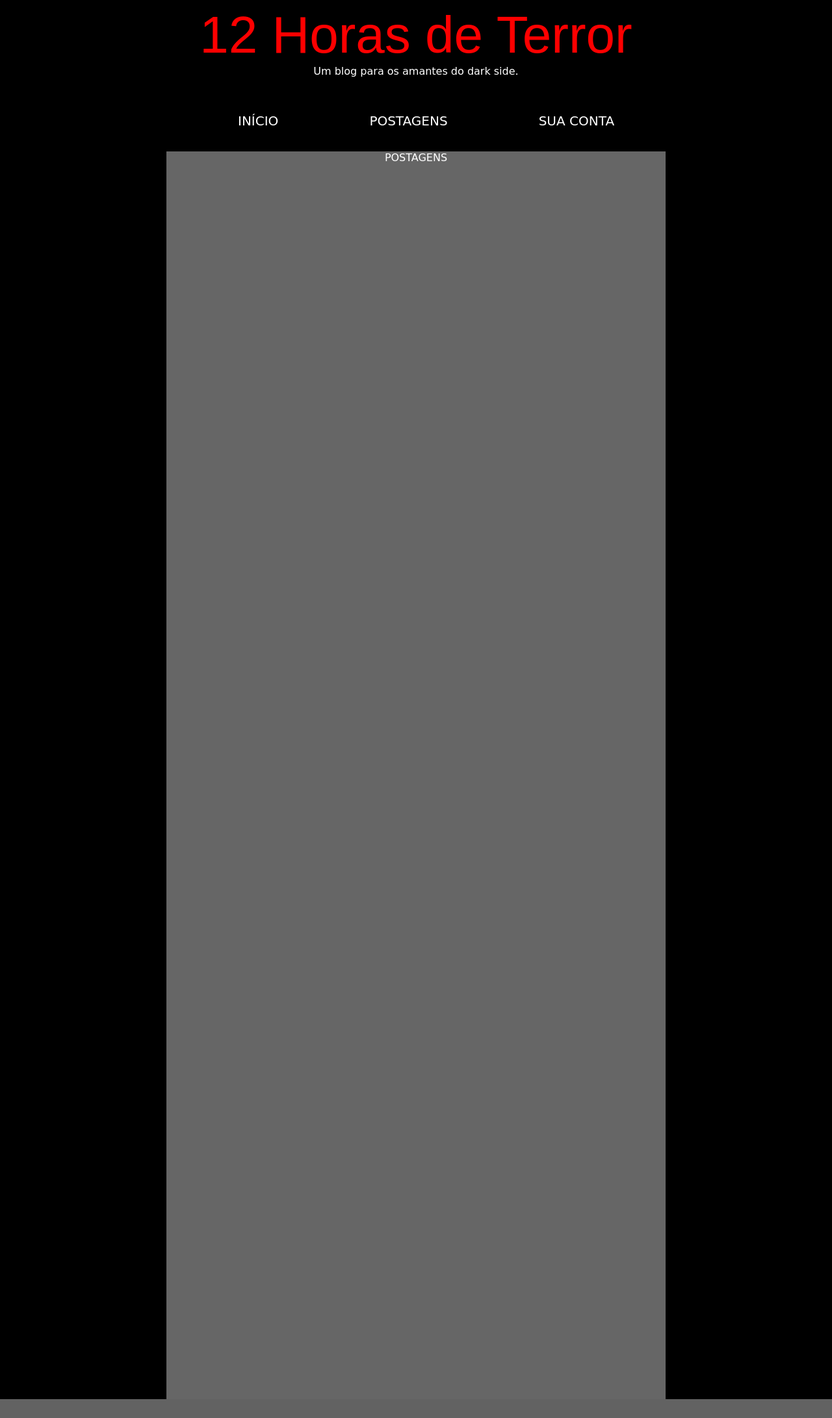
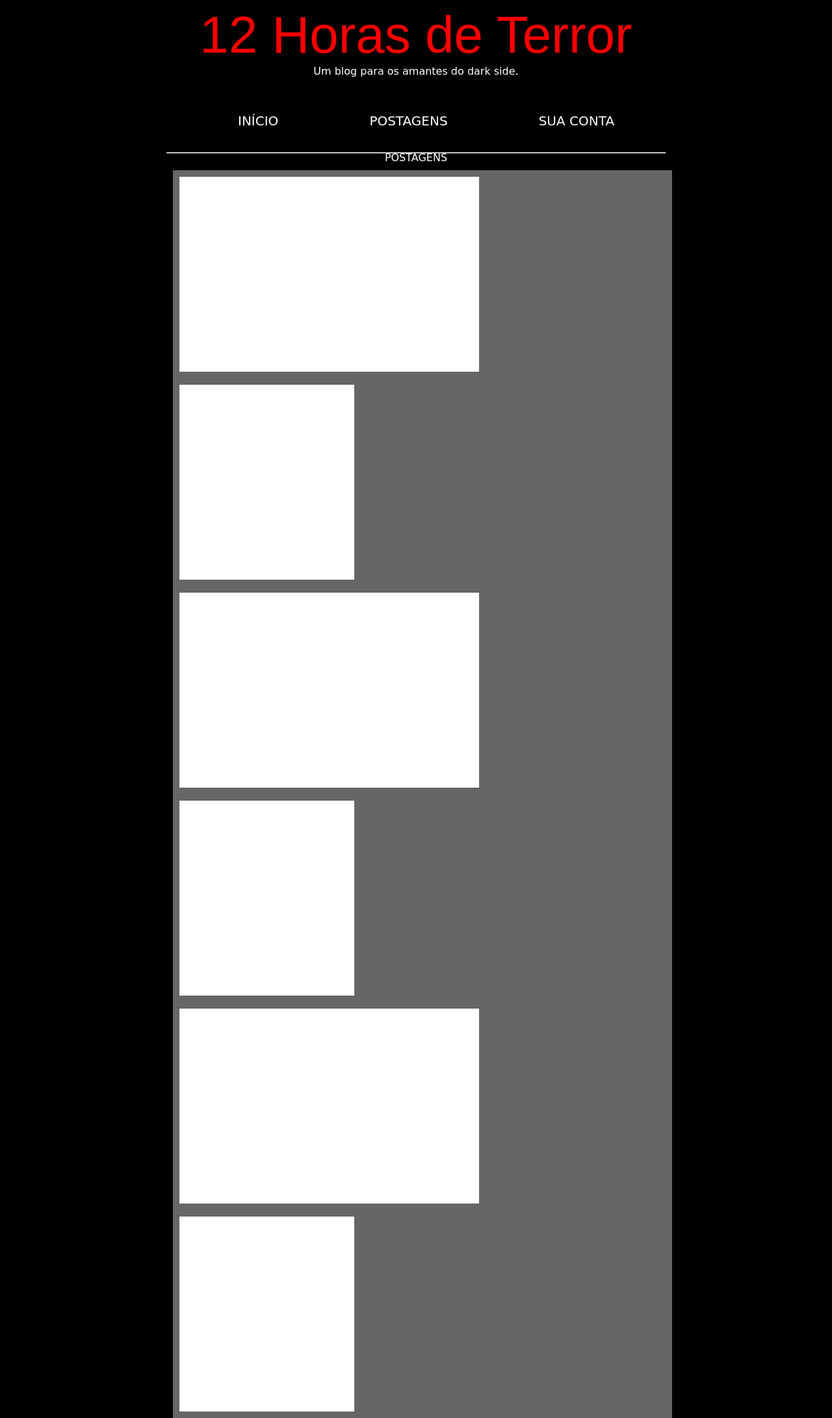
Before and after one commit to luizamazo/progweb-blog, a PHP site: page /inicio.html in a window 1280 px wide. Shown: the whole page at 65% size. Before the commit the page ends 2153 px from the top, so only its background shows below. Run offline with PHP 8.4, Linux system fonts and the light colour scheme.

Commit message:
Alterado inicio.html

```diff
--- a/View/css/style.css
+++ b/View/css/style.css
@@ -98,12 +98,30 @@ hr{
 }
 
 
-#corpo_texto{
+#caixa_inicio{
 	background-color: #666666;
 	width: 60%;
 	height: 100%;
 	position: absolute;
 	left: 20%;
+	margin: 10px;
+	overflow-y: scroll;
+}
+.posts{
+	height: 300px;
+	width: 60%;
+	background-color: white;
+	margin: 10px;
+	float: left;
+
+}
+.msg{
+	height: 300px;
+	width: 35%;
+	float: left;
+	overflow-y: scroll;
+	background-color: white;
+	margin: 10px;
 }
 
 
--- a/View/inicio.html
+++ b/View/inicio.html
@@ -36,10 +36,17 @@
     <br>
     <br>
 
+    POSTAGENS
+    <div id="caixa_inicio">
 
-    <div id="corpo_texto">
-        POSTAGENS
+        <div class="posts"></div>
+        <div class="msg"></div>
+        <div class="posts"></div>
+        <div class="msg"></div>
+        <div class="posts"></div>
+        <div class="msg"></div>
     </div>
+    <div id="fundo"></div>
 
 
 </body>
```
